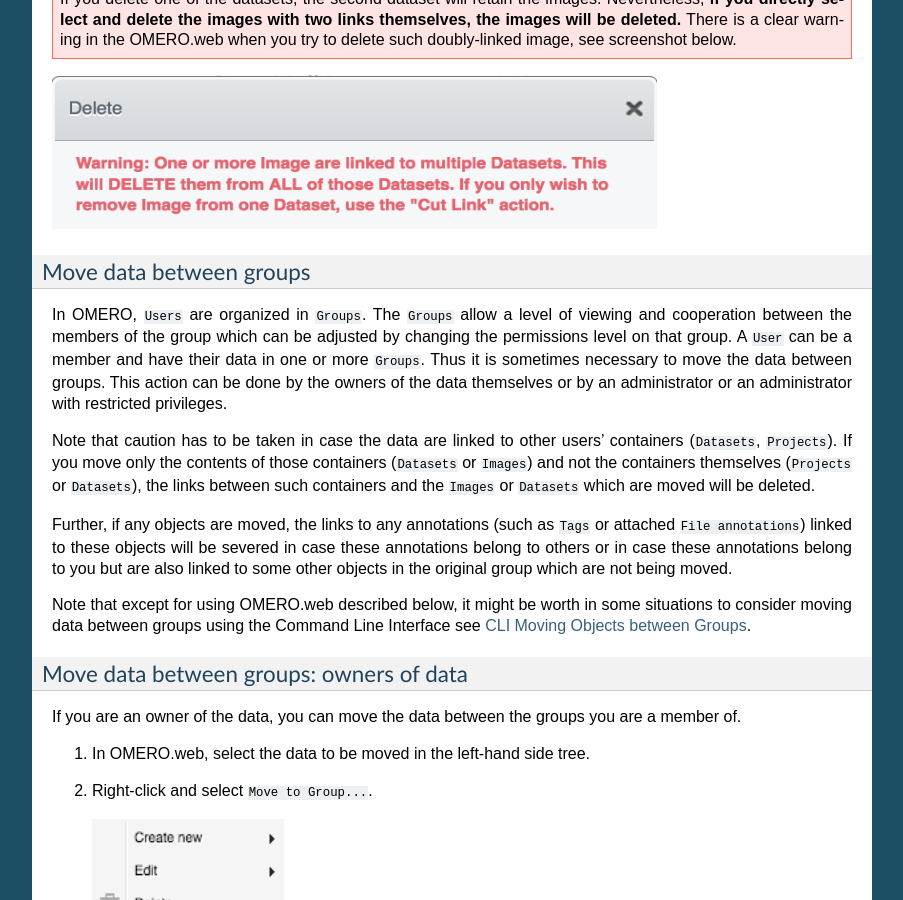
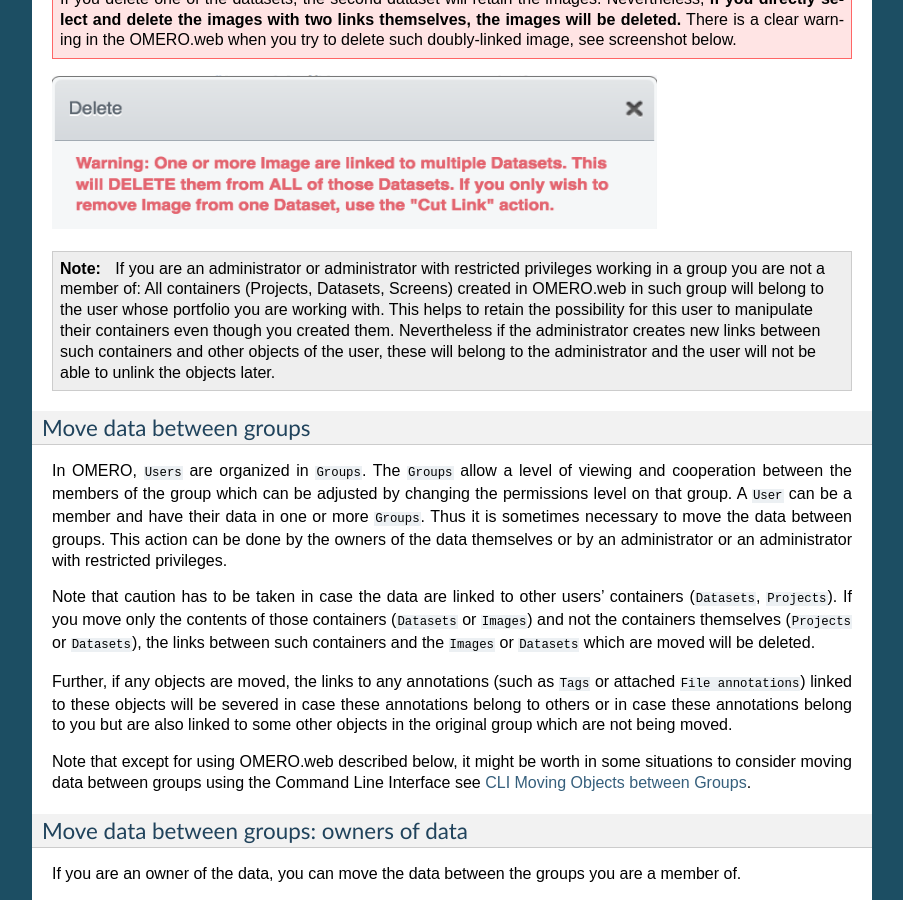
Before and after one commit to ome/omero-guide-introduction, a Sphinx documentation site: the page built from docs/data-management.rst, in a window 1280 px wide and 900 px high, scrolled down 4453 px. Shown: the whole window, without its empty margins (198-1101 px from the left). Built offline with Sphinx 7.4.7, drawn with Linux system fonts in a browser that asks for light colours.

Commit message:
Add workflow for admins when working on P/D/S on behalf of other

```diff
--- a/docs/data-management.rst
+++ b/docs/data-management.rst
@@ -154,6 +154,9 @@
 
 |image2e|
 
+.. note::
+    If you are an administrator or administrator with restricted privileges working in a group you are not a member of: All containers (Projects, Datasets, Screens) created in OMERO.web in such group will belong to the user whose portfolio you are working with. This helps to retain the possibility for this user to manipulate their containers even though you created them. Nevertheless if the administrator creates new links between such containers and other objects of the user, these will belong to the administrator and the user will not be able to unlink the objects later.
+
 Move data between groups
 ~~~~~~~~~~~~~~~~~~~~~~~~
 
```
